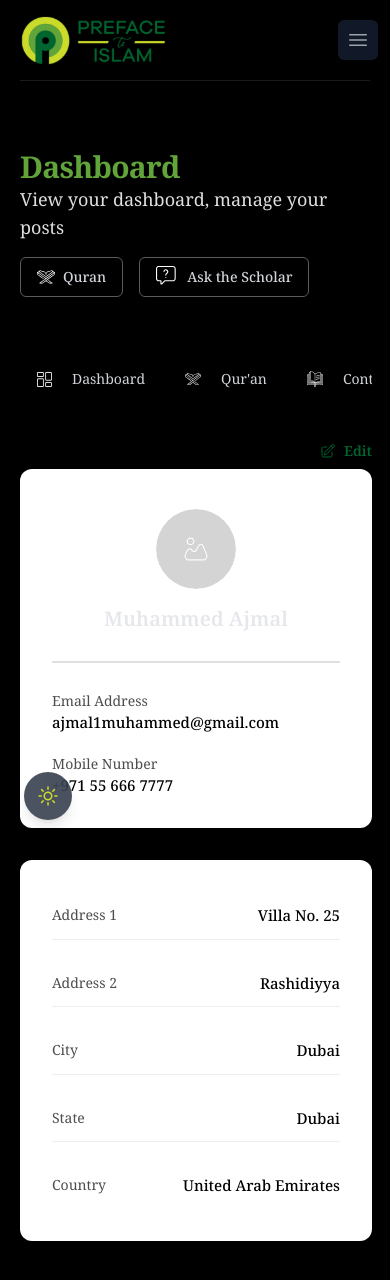
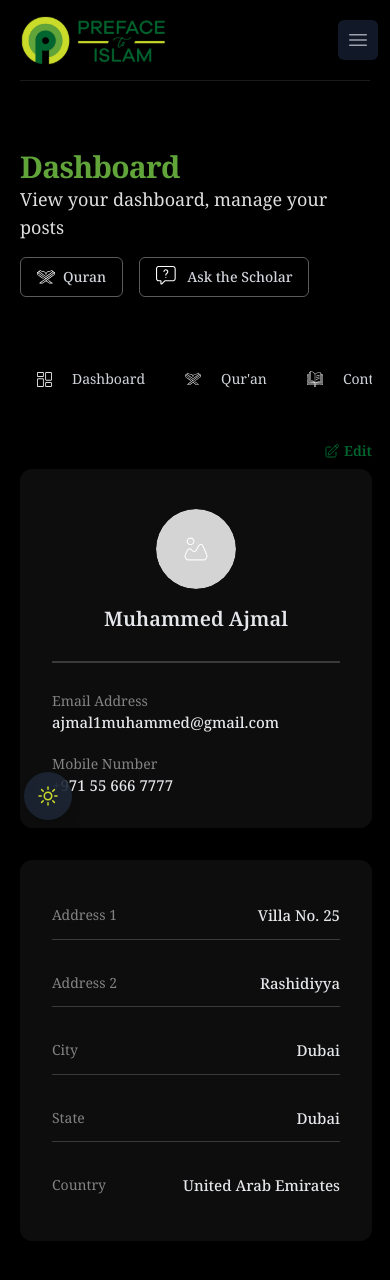
Before and after one commit to Safcodes-LLC/preface-next-static, a Next.js app: page /en/dashboard/profile in a window 390 px wide. Shown: the top 1280 px of the page. Built offline with nearby package versions, Linux system fonts and the light colour scheme.

Commit message:
profile page ui integration and dark mode light mode responsive

```diff
--- a/src/app/[lang]/dashboard/profile/page.tsx
+++ b/src/app/[lang]/dashboard/profile/page.tsx
@@ -4,10 +4,9 @@ import Link from 'next/link'
 const Page = () => {
   return (
     <>
-      {/* edit button start here */}
       <Link
         href="/dashboard/profile/edit"
-        className="flex items-center justify-end gap-2 pb-2 text-sm font-semibold text-[#00652E]"
+        className="flex items-center justify-end gap-1 pb-2 text-sm font-semibold text-[#00652E]"
       >
         <svg
           xmlns="http://www.w3.org/2000/svg"
@@ -25,9 +24,9 @@ const Page = () => {
         </svg>
         Edit
       </Link>
-      {/* edit button end here  */}
+
       <main className="grid grid-cols-1 gap-8 md:grid-cols-2">
-        <section className="rounded-xl bg-white px-8 pt-10 pb-8">
+        <section className="rounded-xl bg-white px-8 pt-10 pb-8 dark:bg-[#0D0D0D]">
           <div className="flex flex-col items-center justify-center gap-4">
             <div className="relative h-20 w-20 overflow-hidden rounded-full">
               <Image
@@ -39,40 +38,40 @@ const Page = () => {
             </div>
             <h2 className="text-xl font-semibold">Muhammed Ajmal</h2>
           </div>
-          <hr className="my-7 border border-[#DFDFDF]" />
+          <hr className="my-7 border border-[#DFDFDF] dark:border-[#3A3A3A]" />
           <dl className="flex flex-col gap-5" aria-label="User contact information">
             <div>
-              <dt className="text-sm text-[#4D4D4D]">Email Address</dt>
-              <dd className="text-[15px] font-medium text-black">ajmal1muhammed@gmail.com</dd>
+              <dt className="text-sm text-[#4D4D4D] dark:text-[#838383]">Email Address</dt>
+              <dd className="text-[15px] font-medium">ajmal1muhammed@gmail.com</dd>
             </div>
             <div>
-              <dt className="text-sm text-[#4D4D4D]">Mobile Number</dt>
-              <dd className="text-[15px] font-medium text-black">+971 55 666 7777</dd>
+              <dt className="text-sm text-[#4D4D4D] dark:text-[#838383]">Mobile Number</dt>
+              <dd className="text-[15px] font-medium">+971 55 666 7777</dd>
             </div>
           </dl>
         </section>
 
-        <section className="rounded-xl bg-white p-8">
-          <dl className="flex flex-col gap-5 divide-y divide-[#EEEEEE]">
+        <section className="rounded-xl bg-white p-8 dark:bg-[#0D0D0D]">
+          <dl className="flex flex-col gap-5 divide-y divide-[#EEEEEE] dark:divide-[#3A3A3A]">
             <div className="flex items-center justify-between py-3">
-              <dt className="text-sm text-[#4D4D4D]">Address 1</dt>
-              <dd className="text-[15px] font-medium text-black">Villa No. 25</dd>
+              <dt className="text-sm text-[#4D4D4D] dark:text-[#838383]">Address 1</dt>
+              <dd className="text-[15px] font-medium">Villa No. 25</dd>
             </div>
             <div className="flex items-center justify-between py-3">
-              <dt className="text-sm text-[#4D4D4D]">Address 2</dt>
-              <dd className="text-[15px] font-medium text-black">Rashidiyya</dd>
+              <dt className="text-sm text-[#4D4D4D] dark:text-[#838383]">Address 2</dt>
+              <dd className="text-[15px] font-medium">Rashidiyya</dd>
             </div>
             <div className="flex items-center justify-between py-3">
-              <dt className="text-sm text-[#4D4D4D]">City</dt>
-              <dd className="text-[15px] font-medium text-black">Dubai</dd>
+              <dt className="text-sm text-[#4D4D4D] dark:text-[#838383]">City</dt>
+              <dd className="text-[15px] font-medium">Dubai</dd>
             </div>
             <div className="flex items-center justify-between py-3">
-              <dt className="text-sm text-[#4D4D4D]">State</dt>
-              <dd className="text-[15px] font-medium text-black">Dubai</dd>
+              <dt className="text-sm text-[#4D4D4D] dark:text-[#838383]">State</dt>
+              <dd className="text-[15px] font-medium">Dubai</dd>
             </div>
             <div className="flex items-center justify-between py-3">
-              <dt className="text-sm text-[#4D4D4D]">Country</dt>
-              <dd className="text-[15px] font-medium text-black">United Arab Emirates</dd>
+              <dt className="text-sm text-[#4D4D4D] dark:text-[#838383]">Country</dt>
+              <dd className="text-[15px] font-medium">United Arab Emirates</dd>
             </div>
           </dl>
         </section>
```
